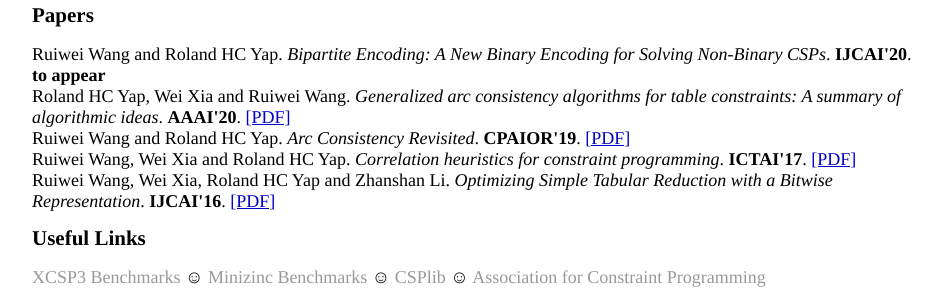
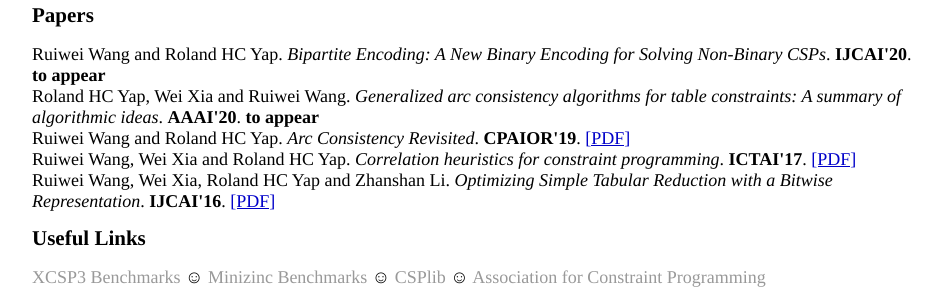
Before and after one commit to WangRuiwei/WangRuiwei.github.io, a Jekyll site: the page built from index.html, in a window 1280 px wide. Shown: the part 199-499 px from the top of the page, without its empty margins (160-1106 px from the left). Built offline with Jekyll 4.4.1, drawn with Linux system fonts in a browser that asks for light colours.

Commit message:
Update index.html

```diff
--- a/index.html
+++ b/index.html
@@ -8,7 +8,7 @@ title: Wang Ruiwei
 <h2 style="margin: 0.0px 0.0px 15.4px 0.0px; line-height: 25.0px; font: 21.0px Times; color: #000000; -webkit-text-stroke: #000000"><span class="s1"><b>Papers</b></span></h2>
 <p class="p3">
 Ruiwei Wang and Roland HC Yap. <i>Bipartite Encoding: A New Binary Encoding for Solving Non-Binary CSPs</I>. <b>IJCAI'20</b>. <b>to appear</b><br>
-Roland HC Yap, Wei Xia and Ruiwei Wang. <i>Generalized arc consistency algorithms for table constraints: A summary of algorithmic ideas</I>. <b>AAAI'20</b>. <a href="https://WangRuiwei.github.io/papers/Table_Constraint_GAC_Survey.pdf"><span class="s2">[PDF]</span></a><br>
+Roland HC Yap, Wei Xia and Ruiwei Wang. <i>Generalized arc consistency algorithms for table constraints: A summary of algorithmic ideas</I>. <b>AAAI'20</b>.  <b>to appear</b><br>
 Ruiwei Wang and Roland HC Yap. <i>Arc Consistency Revisited</I>. <b>CPAIOR'19</b>. <a href="https://WangRuiwei.github.io/papers/Arc_Consistency_Revisited.pdf"><span class="s2">[PDF]</span></a><br>
 Ruiwei Wang, Wei Xia and Roland HC Yap. <i>Correlation heuristics for constraint programming</I>. <b>ICTAI'17</b>. <a href="https://arxiv.org/pdf/1805.02205.pdf"><span class="s2">[PDF]</span></a><br>
 Ruiwei Wang, Wei Xia, Roland HC Yap and Zhanshan Li. <i>Optimizing Simple Tabular Reduction with a Bitwise Representation</i>. <b>IJCAI'16</b>. <a href="https://www.ijcai.org/Proceedings/16/Papers/117.pdf"><span class="s2">[PDF]</span></a><br>
```
